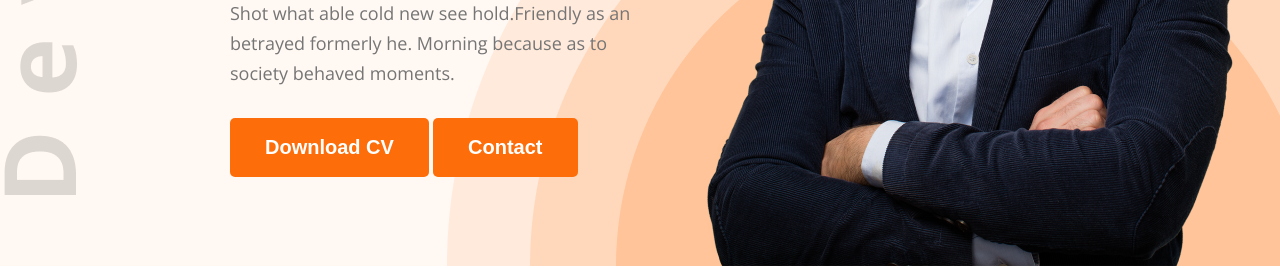
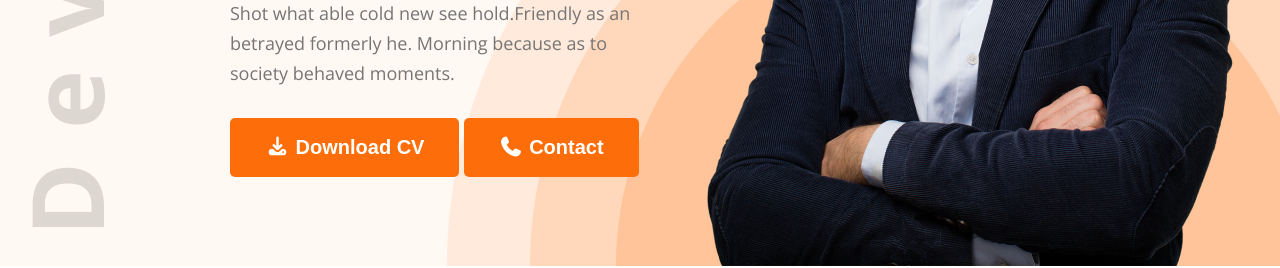
Before and after one commit to Ahoshanhabib-ds/New-portfelio, a plain HTML site: page index.html in a window 1280 px wide. Shown: the part 568-836 px from the top of the page. Drawn offline with nearby package versions, Linux system fonts and the light colour scheme.

Commit message:
Final portfolio

```diff
--- a/index.html
+++ b/index.html
@@ -7,6 +7,7 @@
     <link rel="preconnect" href="https://fonts.googleapis.com">
 <link rel="preconnect" href="https://fonts.gstatic.com" crossorigin>
 <link href="https://fonts.googleapis.com/css2?family=Open+Sans:ital,wght@0,300..800;1,300..800&display=swap" rel="stylesheet">
+<link rel="stylesheet" href="https://cdnjs.cloudflare.com/ajax/libs/font-awesome/7.0.1/css/all.min.css" integrity="sha512-2SwdPD6INVrV/lHTZbO2nodKhrnDdJK9/kg2XD1r9uGqPo1cUbujc+IYdlYdEErWNu69gVcYgdxlmVmzTWnetw==" crossorigin="anonymous" referrerpolicy="no-referrer" />
 <link rel="stylesheet" href="styles.css/portfolio.css">
 </head>
 <body class="font-open-sans">
@@ -30,8 +31,8 @@
                 <h1>Mary Hardy</h1>
                 <p>Shot what able cold new see hold.Friendly as an betrayed formerly he. Morning because as to society behaved moments.</p>
                 <div>
-                    <button class="btn">Download CV</button>
-                    <button class="btn">Contact</button>
+                    <button class="btn"> <i class="fa-solid fa-download"></i> Download CV</button>
+                    <button class="btn"><i class="fa-solid fa-phone"></i> Contact</button>
                 </div>
             </div>
             <div class="banner-image">
@@ -163,7 +164,7 @@
 
     </section>
         <div class=" text-center">
-            <button class="b">Download CV</button>
+            <button class="b"><i class="fa-solid fa-download"> </i> Download CV</button>
            </div>
 
 
--- a/styles.css/portfolio.css
+++ b/styles.css/portfolio.css
@@ -49,7 +49,7 @@
     padding-top: 50px;
     background: url(../images/developer.png) , url(../images/header_bg.png), #fff8f3;
     background-repeat: no-repeat;
-    background-position: top left, bottom right;
+    background-position: 28px 32px, bottom right;
 }
 
 
```
